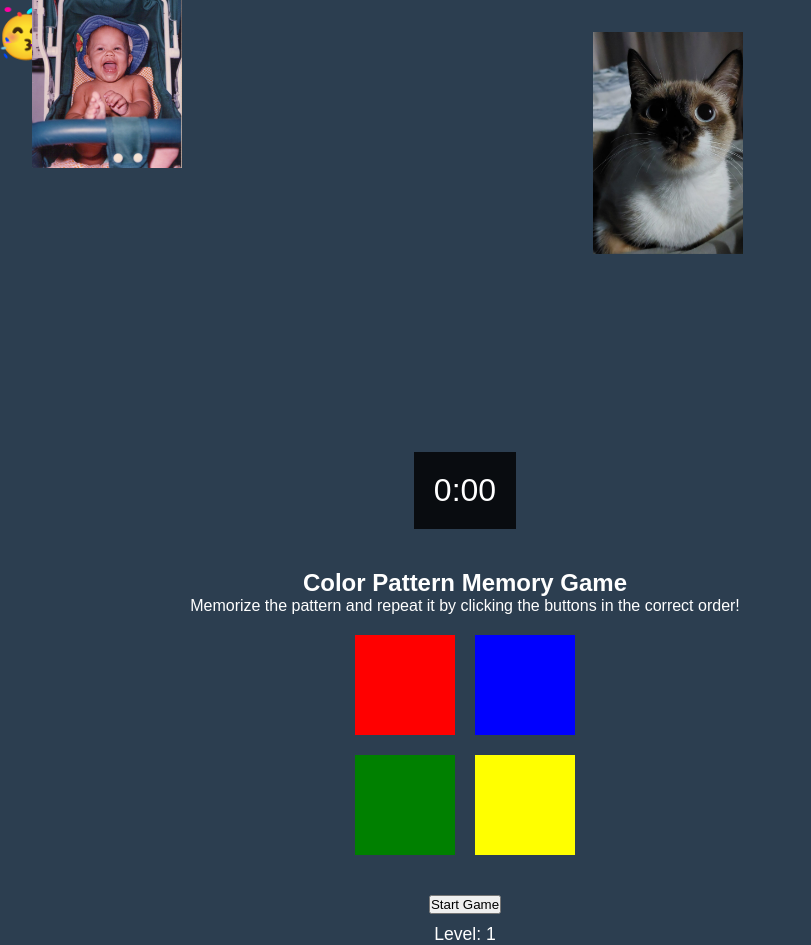
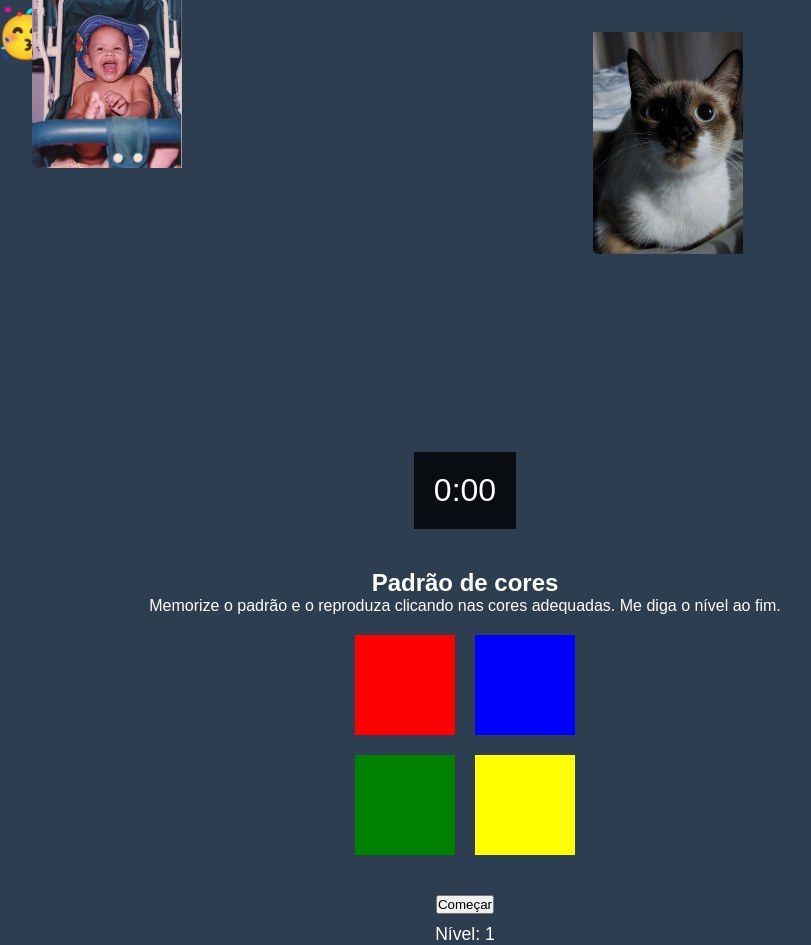
Before and after one commit to fabiomrm/bday, a plain HTML site: page index.html in a window 1280 px wide. Shown: the part 2768-3713 px from the top of the page, without its empty margins (175-986 px from the left). Drawn offline with Linux system fonts and the light colour scheme.

Commit message:
Update index.html

```diff
--- a/index.html
+++ b/index.html
@@ -391,8 +391,8 @@
             </section>
         </div>
         <div id="color-pattern-game" class="game-section">
-            <h2>Color Pattern Memory Game</h2>
-            <p>Memorize the pattern and repeat it by clicking the buttons in the correct order!</p>
+            <h2>Padrão de cores</h2>
+            <p>Memorize o padrão e o reproduza clicando nas cores adequadas. Me diga o nível ao fim.</p>
             <div id="color-grid">
                 <button class="color-button" id="red"></button>
                 <button class="color-button" id="blue"></button>
@@ -400,8 +400,8 @@
                 <button class="color-button" id="yellow"></button>
             </div>
             <div id="message-area"></div>
-            <button id="start-game">Start Game</button>
-            <div id="current-level">Level: <span id="level-number">1</span></div>
+            <button id="start-game">Começar</button>
+            <div id="current-level">Nível: <span id="level-number">1</span></div>
         </div>
     </section>
 
```
